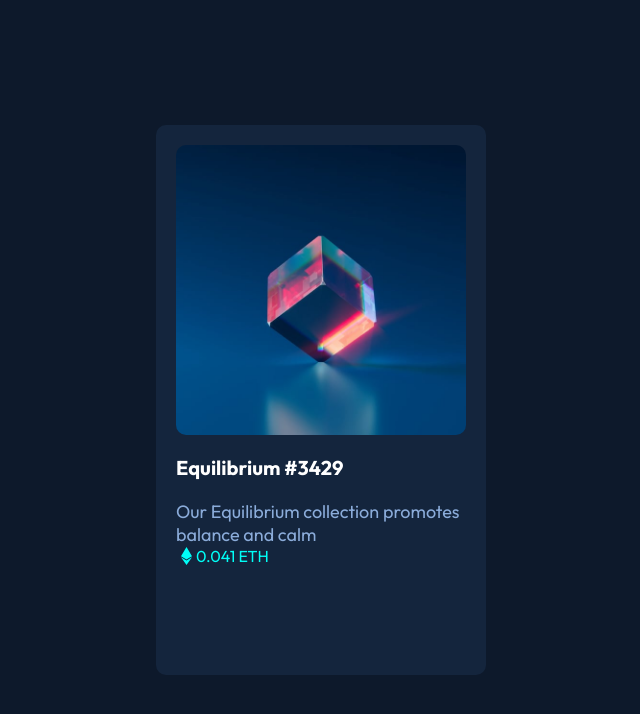
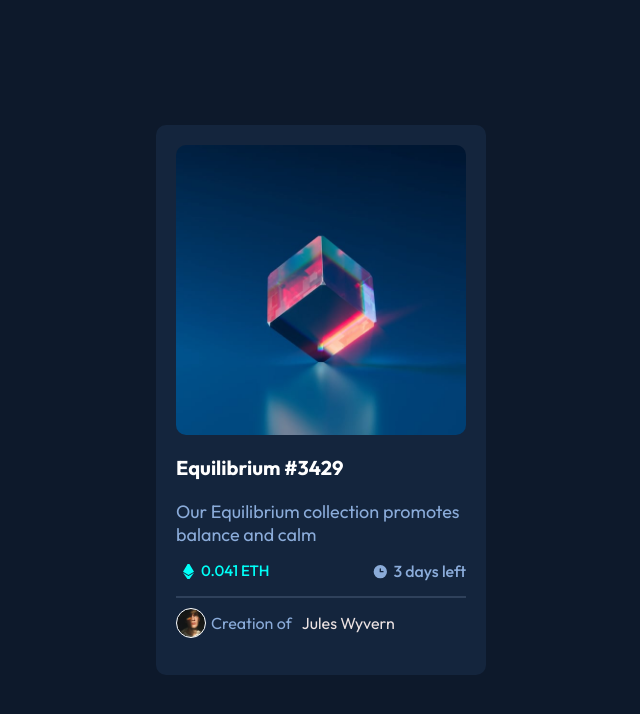
Before and after one commit to Jyotiraditya-kumar/nft-card-preview, a plain HTML site: page index.html in a window 1280 px wide. Shown: the whole page, without its empty margins (319-959 px from the left). Drawn offline with Linux system fonts and the light colour scheme.

Commit message:
added more css

```diff
--- a/index.html
+++ b/index.html
@@ -37,19 +37,19 @@
         </p>
         <div class="group">
           <div class="price-group">
-            <div class="icon"></div>
+            <div class="price-icon"></div>
             <span class="price">0.041 ETH</span>
           </div>
-          <div class="time">
+          <div class="time-group">
             <div class="time-icon"></div>
-            <div class="time-text"></div>
+            <span class="time">3 days left</span>
           </div>
         </div>
         <div class="hr"></div>
         <div class="created-by">
           <div class="user-icon"></div>
-          <span class="proto"></span>
-          <span class="user-name"></span>
+          <span class="proto">Creation of</span>
+          <span class="user-name">Jules Wyvern</span>
         </div>
       </div>
     </div>
--- a/style.css
+++ b/style.css
@@ -52,17 +52,71 @@ body {
   display: flex;
   flex-direction: row;
   /* width: 100%; */
+  margin: 10px 0;
 }
-.icon {
+.price-icon {
   background-image: url("./images/icon-ethereum.svg");
   background-position: center;
   background-repeat: no-repeat;
-  width: 20px;
-  height: 20px;
-  min-width: 20px;
-  max-width: 20px;
-  /* margin: auto; */
+  width: 15x;
+  height: 15px;
+  min-width: 15px;
+  max-width: 15px;
+  margin: auto 5px;
 }
 .price {
   color: hsl(178, 100%, 50%);
+  font-size: 15px;
+  margin: 5px 0px;
+  font-weight: 500;
 }
+.time-group {
+  display: flex;
+  flex-direction: row;
+  /* width: 100%; */
+  margin: 10px 0;
+}
+.time-icon {
+  background-image: url("./images/icon-clock.svg");
+  background-position: center;
+  background-repeat: no-repeat;
+  width: 15x;
+  height: 15px;
+  min-width: 15px;
+  max-width: 15px;
+  margin: auto 5px;
+}
+.time {
+  font-size: 16px;
+  margin: 5px 0;
+  color: hsl(215, 51%, 70%);
+  font-weight: 500;
+}
+.hr {
+  background-color: hsl(215, 32%, 27%);
+  height: 2px;
+  min-height: 2px;
+}
+.created-by {
+  display: flex;
+  flex-direction: row;
+  margin: 10px 0;
+}
+.user-icon {
+  background-image: url("./images/image-avatar.png");
+  width: 30px;
+  height: 30px;
+  background-repeat: no-repeat;
+  background-position: center;
+  background-size: contain;
+  border-radius: 50%;
+  border: 1px solid hsl(0, 0%, 100%);
+}
+.proto {
+  color: hsl(215, 51%, 70%);
+  margin: auto 5px;
+}
+.user-name {
+  color: hsl(0, 22%, 91%);
+  margin: auto 5px;
+}
```
